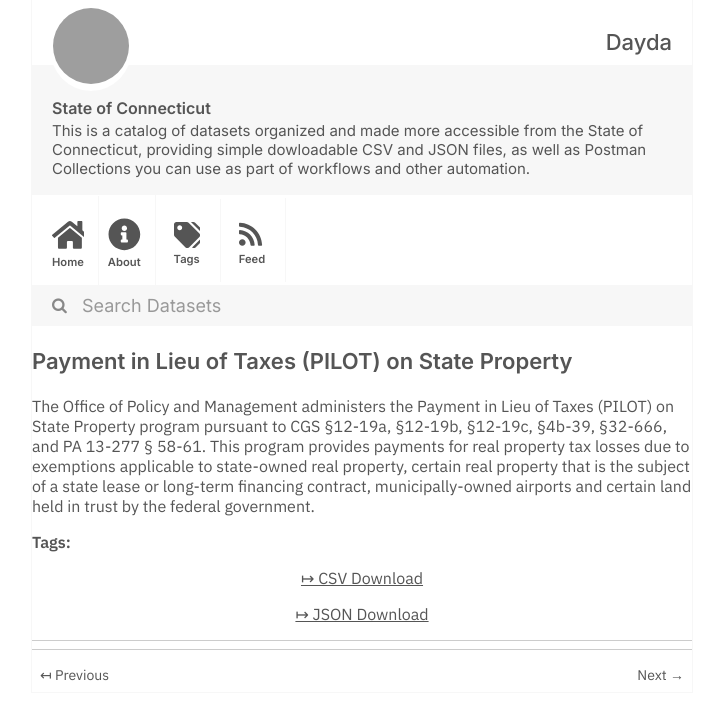
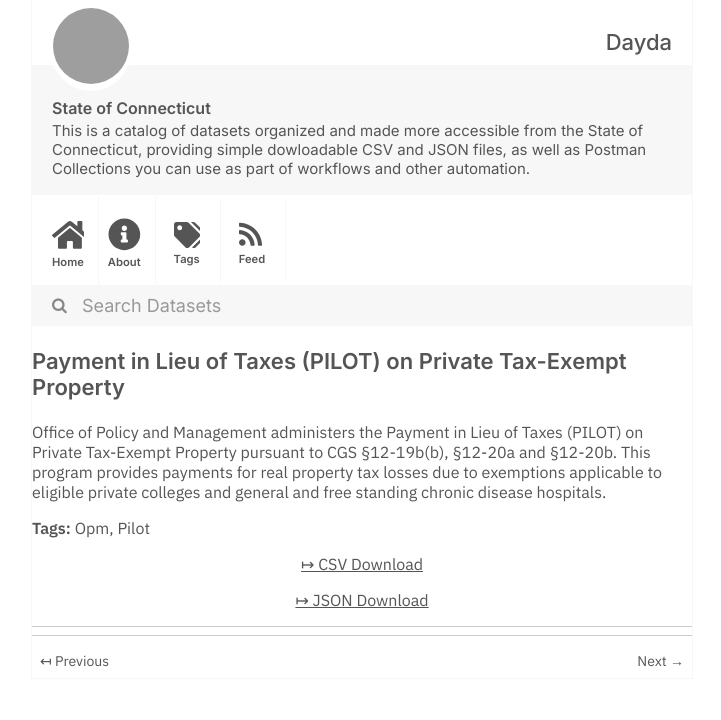
Before and after one commit to dayda-entities/state-of-connecticut, a Jekyll site: the page built from _posts/2020-11-12-payment-in-lieu-of-taxes-pilot.md, in a window 1280 px wide, cut to the strip 0-720 px from the top of the page. Shown: the whole strip, without its empty margins (278-999 px from the left). Built offline with Jekyll 4.4.1, drawn with Linux system fonts in a browser that asks for light colours; grey boxes are pictures that could not be loaded.

```diff
--- a/_posts/2020-11-12-payment-in-lieu-of-taxes-pilot.md
+++ b/_posts/2020-11-12-payment-in-lieu-of-taxes-pilot.md
@@ -1,15 +1,17 @@
 ---
-title: Payment in Lieu of Taxes (PILOT) on State Property
-created: '2020-11-12T14:58:13.826894'
-modified: '2020-11-12T14:58:13.826905'
+title: Payment in Lieu of Taxes (PILOT) on Private Tax-Exempt Property
+created: '2020-11-12T14:55:08.940639'
+modified: '2020-11-12T14:55:08.940646'
 state: active
 type: dataset
-tags: []
+tags:
+  - Opm
+  - Pilot
 groups:
   - Local Government
-csv_url: 'https://data.ct.gov/api/views/vr9v-n6m6/rows.csv?accessType=DOWNLOAD'
-json_url: 'https://data.ct.gov/api/views/vr9v-n6m6/rows.json?accessType=DOWNLOAD'
+csv_url: 'https://data.ct.gov/api/views/ax65-fnv9/rows.csv?accessType=DOWNLOAD'
+json_url: 'https://data.ct.gov/api/views/ax65-fnv9/rows.json?accessType=DOWNLOAD'
 layout: post
 
 ---
-The Office of Policy and Management administers the Payment in Lieu of Taxes (PILOT) on State Property program pursuant to CGS §12-19a, §12-19b, §12-19c, §4b-39, §32-666, and PA 13-277 § 58-61. This program provides payments for real property tax losses due to exemptions applicable to state-owned real property, certain real property that is the subject of a state lease or long-term financing contract, municipally-owned airports and certain land held in trust by the federal government.
+Office of Policy and Management administers the Payment in Lieu of Taxes (PILOT) on Private Tax-Exempt Property pursuant to CGS §12-19b(b), §12-20a and §12-20b. This program provides payments for real property tax losses due to exemptions applicable to eligible private colleges and general and free standing chronic disease hospitals.
```
